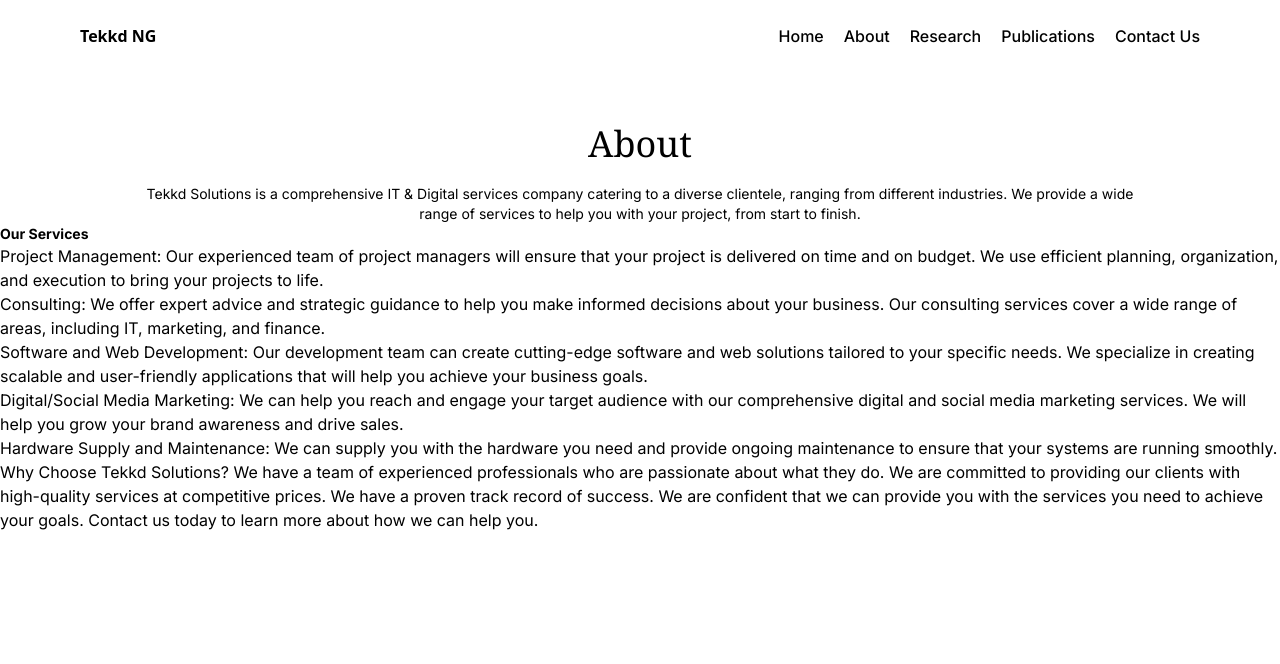
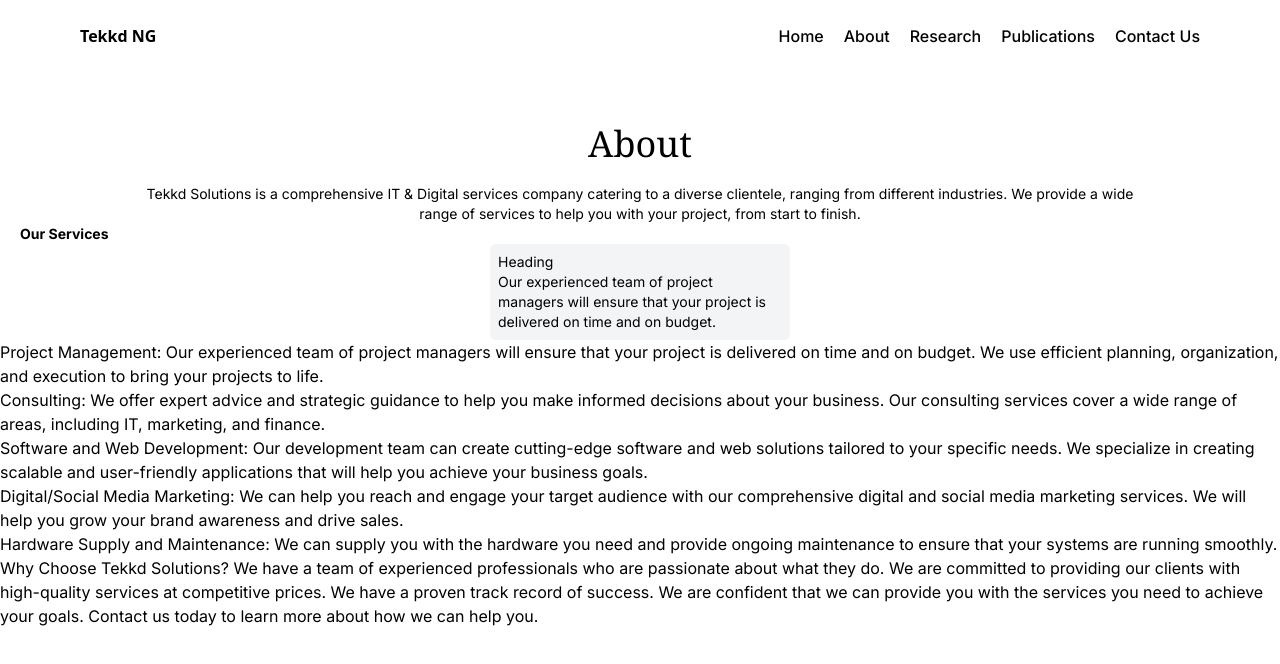
Before and after one commit to Tomiwakukoyi/tekkdng, a Next.js app: page /about in a window 1280 px wide. Shown: the top 664 px of the page. Built offline with nearby package versions, Linux system fonts and the light colour scheme.

Commit message:
still on about page tbh, different ideas coming

```diff
--- a/app/about/page.js
+++ b/app/about/page.js
@@ -1,3 +1,4 @@
+import OurServices from "@/components/about/OurServices";
 import React from "react";
 
 const About = () => {
@@ -13,7 +14,8 @@
           provide a wide range of services to help you with your project, from
           start to finish.
         </span>
-        <span className=" text-sm font-bold">Our Services</span>
+        <span className=" text-sm font-bold ml-5">Our Services</span>
+        <OurServices />
         <span>
           Project Management: Our experienced team of project managers will
           ensure that your project is delivered on time and on budget. We use
--- /dev/null
+++ b/components/about/OurServices.jsx
@@ -0,0 +1,16 @@
+import React from "react";
+
+const OurServices = () => {
+  return (
+    <div className=" bg-gray-100 p-2 rounded-md text-black text-sm  w-300 flex flex-col mx-auto">
+      <span>Heading</span>
+      <p className="">
+        Our experienced team of project managers will ensure that your project
+        is delivered on time and on budget.
+      </p>
+    </div>
+  );
+};
+
+export default OurServices;
+// We use efficient planning, organization, and execution to bring your projects
```
